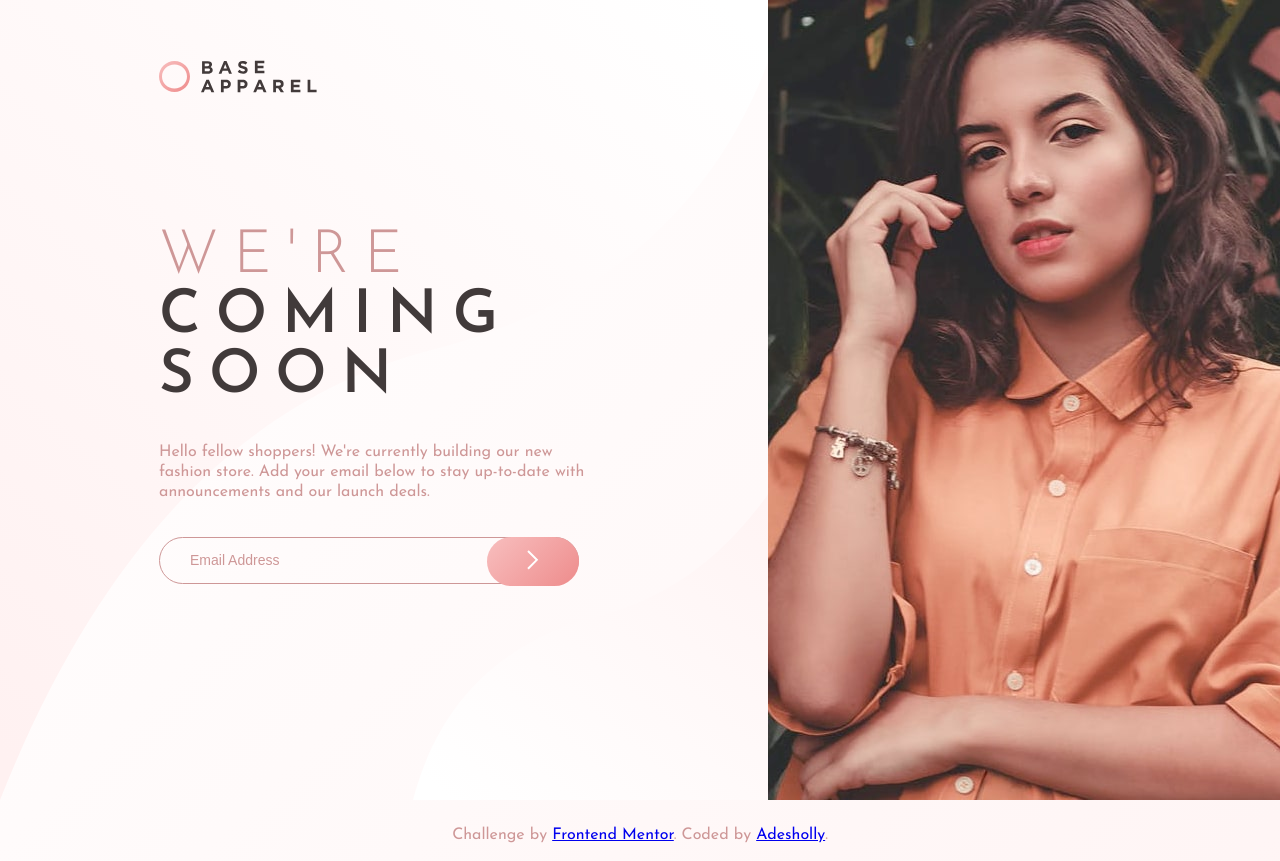
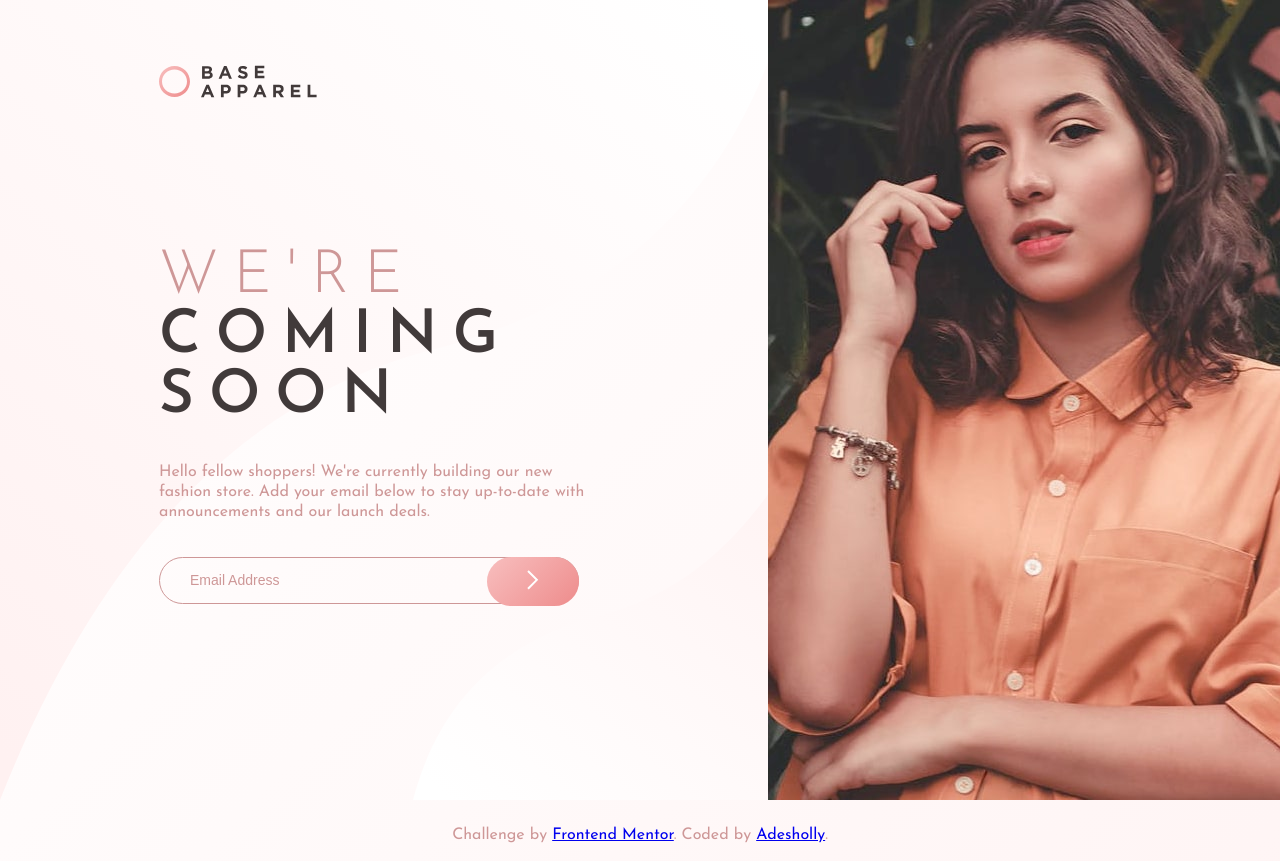
Before and after one commit to Adesholly/frontend-mentor-challenges, a plain HTML site: page base-apparel-coming-soon-master/index.html in a window 1280 px wide. Drawn offline with Linux system fonts and the light colour scheme.

Commit message:
correcting report error

```diff
--- a/base-apparel-coming-soon-master/normal.css
+++ b/base-apparel-coming-soon-master/normal.css
@@ -34,7 +34,7 @@ body {
 
 
 .logo {
-    margin-top: 60px;
+    margin-top: 65px;
 }
 
 .bg-mobile {
@@ -47,7 +47,7 @@ h1 {
     text-transform: uppercase;
     letter-spacing: 15px;
     color:  hsl(0, 6%, 24%);
-    margin-top: 130px;
+    margin-top: 145px;
 
 
 }
```
